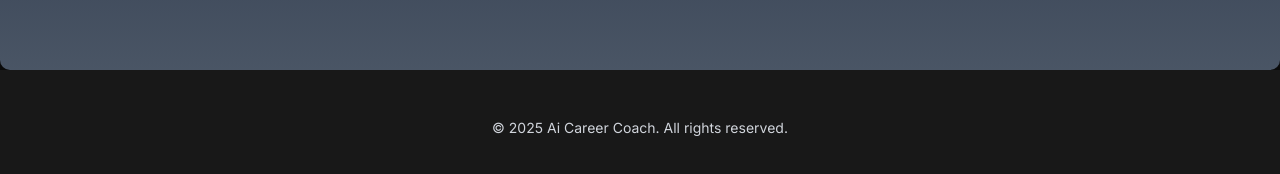
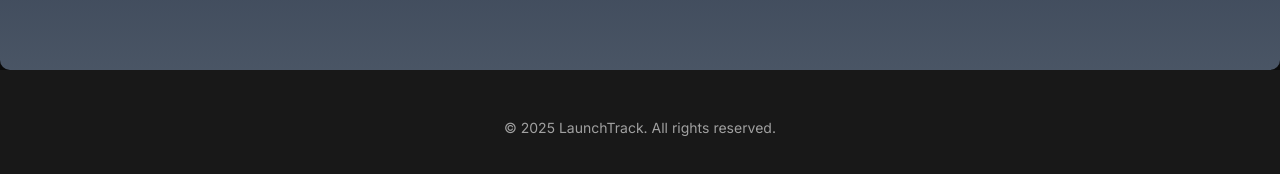
Before and after one commit to vipinyadav01/AiCareerCoach, a Next.js app: page / in a window 1280 px wide. Shown: the part 6154-6328 px from the top of the page. Built offline with nearby package versions, Linux system fonts and the light colour scheme; no server answers.

Commit message:
fix: update footer branding and text color for consistency
- Changed the copyright text from "Ai Career Coach" to "LaunchTrack" to reflect the new branding.
- Updated text color in the footer for improved visibility and consistency with the overall design.

```diff
--- a/app/layout.js
+++ b/app/layout.js
@@ -308,10 +308,10 @@ export default function RootLayout({ children }) {
               <PWAStatus />
               <Toaster richColors />
               {/* Footer */}
-              <footer className="bg-muted/50  text-white py-12 text-center">
-                <div className="container mx-auto px-4 text-center text-gray-300">
+              <footer className="bg-muted/50 text-foreground py-12 text-center">
+                <div className="container mx-auto px-4 text-center text-muted-foreground">
                   <p className="text-sm">
-                    © {new Date().getFullYear()} Ai Career Coach. All rights reserved.
+                    © {new Date().getFullYear()} LaunchTrack. All rights reserved.
                   </p>
                 </div>
               </footer>
```
